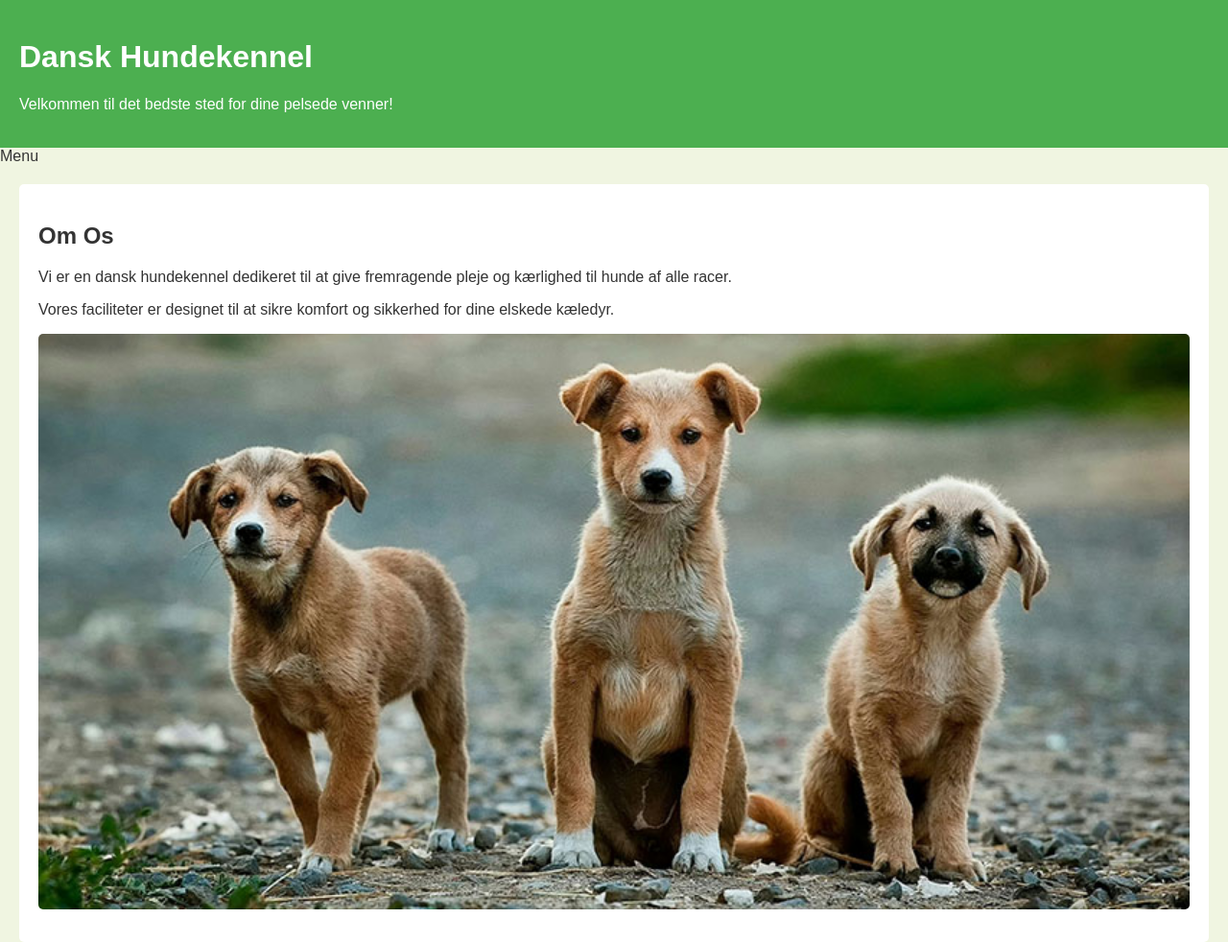
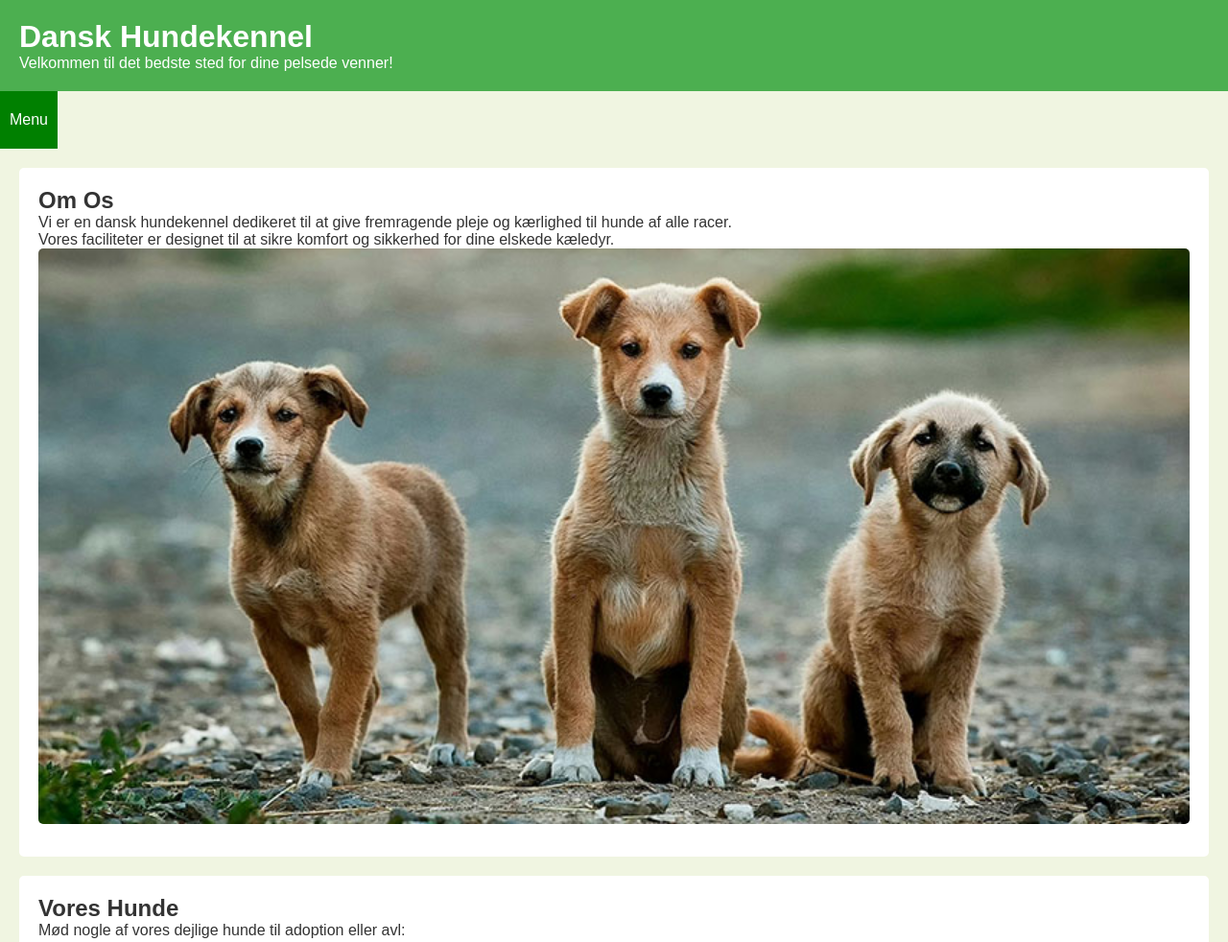
Before and after one commit to FrederikWagnerC/HundeHotel, a plain HTML site: page index.html in a window 1280 px wide. Shown: the top 982 px of the page at 96% size. Drawn offline with nearby package versions, Linux system fonts and the light colour scheme.

Commit message:
Html,css og JS
Html,css og JS for hele siden

```diff
--- a/assets/css/site.css
+++ b/assets/css/site.css
@@ -1,4 +1,9 @@
-
+* {
+    margin: 0;
+    padding: 0;
+    scroll-behavior: smooth;
+    scroll-margin: 60px;
+}
 
 
   body {
@@ -7,7 +12,7 @@
     padding: 0;
     background-color: #f0f5e1;
     color: #333;
-
+   display: flex;
 }
 header {
     background-color: #4caf50;
@@ -57,3 +62,112 @@ footer {
    display: flex;
    justify-content: space-around;
 }
+
+
+
+/* ASIDE  */
+
+.hidden {
+    display: none;
+    animation: asideAnimationClose 0.6s forwards;
+    z-index: -1;
+    height: 100vh;
+    background-color: red;
+}
+
+.asideDiv {
+    height: 100vh;
+    width: 20%;
+    background-color: red;
+    z-index: -4;
+    animation: asideAnimation 0.6s forwards;
+}
+
+@keyframes asideAnimationClose {
+    0% {
+        display: flex;
+        width: 20%;
+    }
+
+    100% {
+        display: none;
+        width: 0;
+    }
+}
+
+aside {
+    height: 100vh;
+    width: 20%;
+    display: flex;
+    background-color: green;
+    position: fixed;
+    top: 0;
+    transition: 0.6s;
+    z-index: 1;
+}
+
+@keyframes asideAnimation {
+    0% {
+        width: 0;
+    }
+
+    100% {
+        width: 20%;
+    }
+}
+
+nav {
+    width: 100%;
+    position: relative;
+}
+
+.test {
+    flex-grow: 1;
+    display: inline;
+    z-index: 3;
+    background-color: #f0f5e1;
+}
+
+aside ul {
+    width: 100%;
+    margin-top: 4rem;
+    list-style-type: none;
+}
+
+aside ul li {
+    text-align: center;
+    margin-bottom: 0.5rem;
+    /* white-space: nowrap; */
+}
+
+aside a {
+    text-decoration: none;
+    color: white;
+    font-size: 1.5rem;
+    transition: 0.6s;
+}
+
+aside a:hover {
+    filter:contrast(0.5)
+}
+
+#asideClose {
+    position: absolute;
+    top: 1rem;
+    right: 1rem;
+    z-index: 4;
+    cursor: pointer;
+}
+
+#menuOpen {
+    width: 60px;
+    height: 60px;
+    cursor: pointer;
+    background-color: green;
+    line-height: 60px;
+    text-align: center;
+    color: white;
+    position: sticky;
+    top: 0;
+    left: 0;
+}
--- a/assets/js/site.js
+++ b/assets/js/site.js
@@ -1 +1,14 @@
 // write cool JS hwere!!
+
+menuButtonOpen = document.getElementById('menuOpen')
+asideNav = document.getElementById('asideNav')
+asideClose = document.getElementById('asideClose')
+
+
+function menuFunction() {
+    asideNav.classList.toggle('hidden')
+    asideNav.classList.toggle('asideDiv')
+}
+
+menuButtonOpen.addEventListener('click', menuFunction);
+asideClose.addEventListener('click', menuFunction);
--- a/index.html
+++ b/index.html
@@ -8,7 +8,9 @@
 <head>
     <meta charset="utf-8">
     <meta http-equiv="X-UA-Compatible" content="IE=edge">
-    <title></title>
+    <link rel="stylesheet"
+        href="https://fonts.googleapis.com/css2?family=Material+Symbols+Outlined:opsz,wght,FILL,GRAD@20..48,100..700,0..1,-50..200" />
+    <title>Dansk Hundekennel</title>
     <meta name="description" content="">
     <link rel="shortcut icon" href="#">
     <meta name="viewport" content="width=device-width, initial-scale=1">
@@ -18,16 +20,34 @@
 
 <body>
 
+    <div class="hidden" id="asideNav"></div>
+    <aside >
+        <nav>
+            <ul>
+                <li><a onclick="menuFunction()" href="#omOs">Om os</a></li>
+                <li><a onclick="menuFunction()" href="#">Services</a></li>
+                <li><a onclick="menuFunction()" href="#dogs">Hunde</a></li>
+                <li><a onclick="menuFunction()" href="#">Kontakt</a></li>
+            </ul>
+            <p id="asideClose">
+                <span class="material-symbols-outlined">
+                    close
+                </span>
+            </p>
+        </nav>
+    </aside>
+
+    <div class="test">
 
         <header>
             <h1>Dansk Hundekennel</h1>
             <p>Velkommen til det bedste sted for dine pelsede venner!</p>
         </header>
 
-        <div id="menuOpen" onclick="openNavPush()">Menu</div>
+        <div id="menuOpen">Menu</div>
 
 
-        <section class="container">
+        <section class="container" id="omOs">
 
             <h2>Om Os</h2>
             <p>Vi er en dansk hundekennel dedikeret til at give fremragende pleje og kærlighed til hunde af alle racer.
@@ -60,7 +80,9 @@
         <footer>
             <p>&copy; 2024 Dansk Hundekennel</p>
         </footer>
+    </div>
 </body>
+
 </html>
 
 
```
